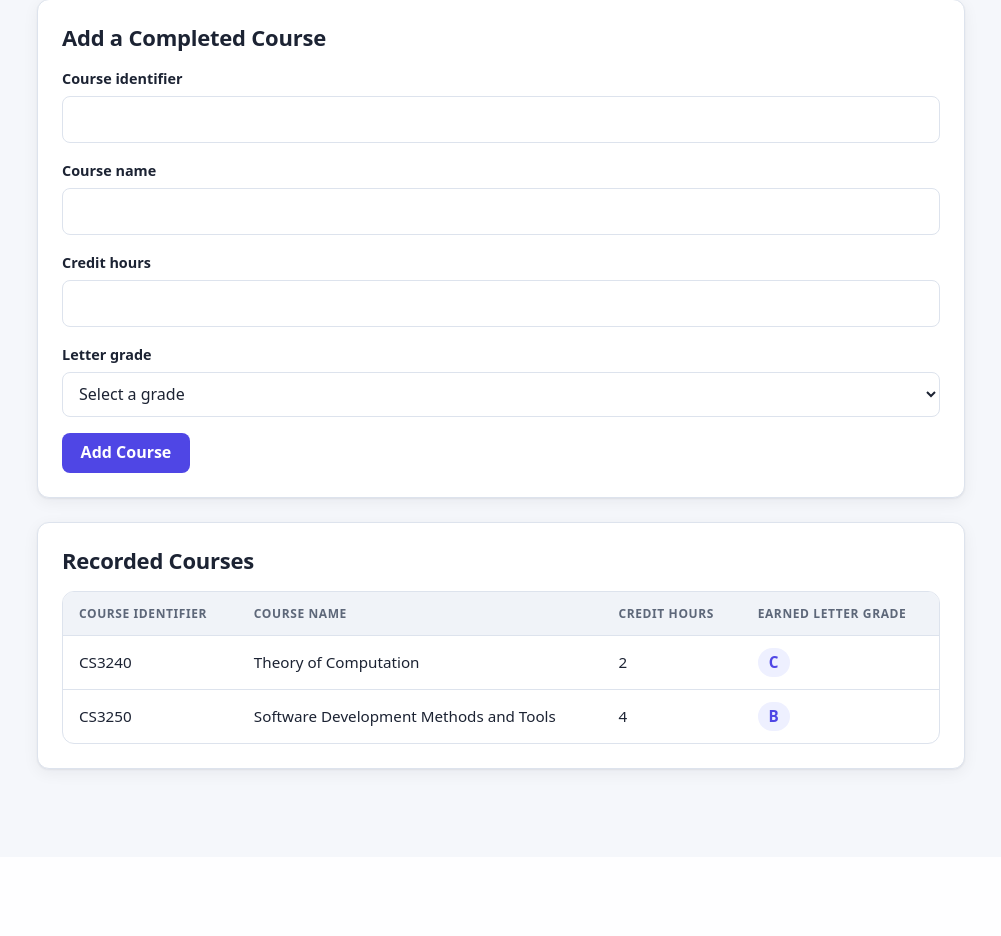
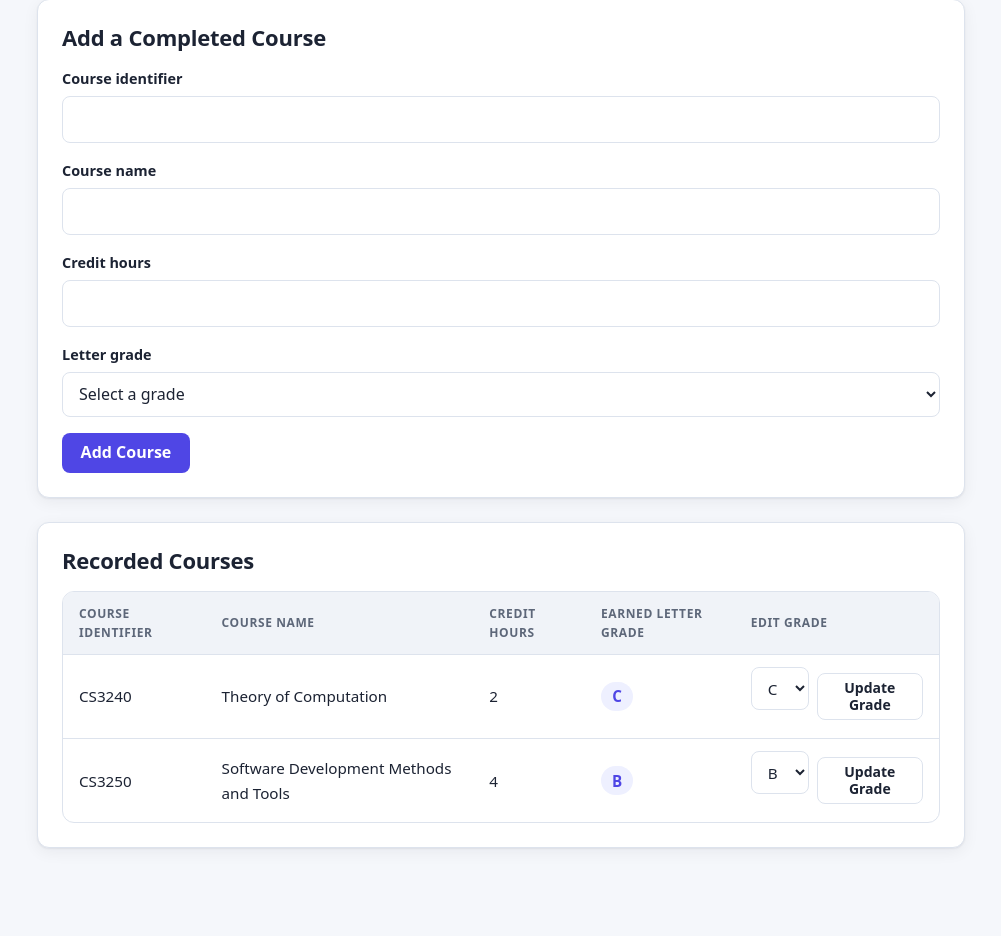
Before and after one commit to thyagomota/act-24-prj4, a Flask app: page /courses in a window 1280 px wide. Shown: the part 320-1256 px from the top of the page, without its empty margins (139-1140 px from the left). Before the commit the page ends 1098 px from the top, so only its background shows below. Run offline with Flask 3, Linux system fonts and the light colour scheme; a user stored in the database is signed in; data comes from the database, SQL or seed files in the repository.

Commit message:
Fix #6: US6: Update a Course Grade

```diff
--- a/app/routes.py
+++ b/app/routes.py
@@ -83,6 +83,55 @@ def add_course():
             gpa=calculate_gpa(courses),
         ), 400
     flash("Course added successfully.", "success")
+    return redirect(url_for("main.courses"))
+
+
+@bp.route("/courses/<int:course_id>/grade", methods=["POST"])
+@bp.route("/courses/<int:course_id>/update-grade", methods=["POST"])
+@bp.route("/courses/<int:course_id>/update", methods=["POST"])
+@bp.route("/courses/<int:course_id>/edit-grade", methods=["POST"])
+@bp.route("/courses/<int:course_id>/edit", methods=["POST"])
+@bp.route("/completed-courses/<int:course_id>/grade", methods=["POST"])
+@login_required
+def update_course_grade(course_id):
+    """Update a grade for a course owned by the authenticated student."""
+    student = Student.query.get(session["user_id"])
+    course = Course.query.filter_by(
+        id=course_id,
+        student_id=student.id,
+    ).first()
+    if course is None:
+        flash("Completed course not found.", "error")
+        courses = get_student_courses(student)
+        return render_template(
+            "courses.html",
+            student=student,
+            courses=courses,
+            gpa=calculate_gpa(courses),
+        ), 404
+
+    letter_grade = (
+        request.form.get("letter_grade")
+        or request.form.get("grade")
+        or request.form.get("new_grade")
+        or ""
+    ).strip().upper()
+
+    error = validate_letter_grade(letter_grade)
+    if error:
+        flash(error, "error")
+        courses = get_student_courses(student)
+        return render_template(
+            "courses.html",
+            student=student,
+            courses=courses,
+            gpa=calculate_gpa(courses),
+        ), 400
+
+    course.letter_grade = letter_grade
+    recalculate_gpa(student)
+    db.session.commit()
+    flash("Course grade updated successfully.", "success")
     return redirect(url_for("main.courses"))
 
 
@@ -200,6 +249,14 @@ def validate_completed_course(course_identifier, course_name, credit_hours,
         return "All course fields are required."
     if not re.fullmatch(r"[1-9]\d*", str(credit_hours)):
         return "Credit hours must be a positive whole number."
+    grade_error = validate_letter_grade(letter_grade)
+    if grade_error:
+        return grade_error
+    return None
+
+
+def validate_letter_grade(letter_grade):
+    """Validate a letter grade and return an error message, if any."""
     if str(letter_grade).strip().upper() not in {"A", "B", "C", "D", "F"}:
         return "Letter grade must be one of A, B, C, D, or F."
     return None
--- a/app/templates/courses.html
+++ b/app/templates/courses.html
@@ -51,7 +51,7 @@
       <div class="table-wrapper">
         <table>
           <thead>
-            <tr><th>Course identifier</th><th>Course name</th><th>Credit hours</th><th>Earned letter grade</th></tr>
+            <tr><th>Course identifier</th><th>Course name</th><th>Credit hours</th><th>Earned letter grade</th><th>Edit grade</th></tr>
           </thead>
           <tbody>
             {% for course in courses %}
@@ -60,6 +60,19 @@
                 <td>{{ course.course_name }}</td>
                 <td>{{ course.credit_hours }}</td>
                 <td><span class="grade">{{ course.letter_grade }}</span></td>
+                <td>
+                  <form class="inline-form" method="post" action="{{ url_for('main.update_course_grade', course_id=course.id) }}">
+                    <div class="form-group">
+                      <label class="visually-hidden" for="grade-{{ course.id }}">Update grade for {{ course.course_identifier }}</label>
+                      <select id="grade-{{ course.id }}" name="letter_grade" required>
+                        {% for grade in ["A", "B", "C", "D", "F"] %}
+                          <option value="{{ grade }}" {% if course.letter_grade == grade %}selected{% endif %}>{{ grade }}</option>
+                        {% endfor %}
+                      </select>
+                    </div>
+                    <button class="btn btn-secondary btn-small" type="submit">Update Grade</button>
+                  </form>
+                </td>
               </tr>
             {% endfor %}
           </tbody>
```
Also changed, not shown: app/templates/index.html (+14 -1 lines), tests/test_grade_update.py (added, +145 -0 lines).
